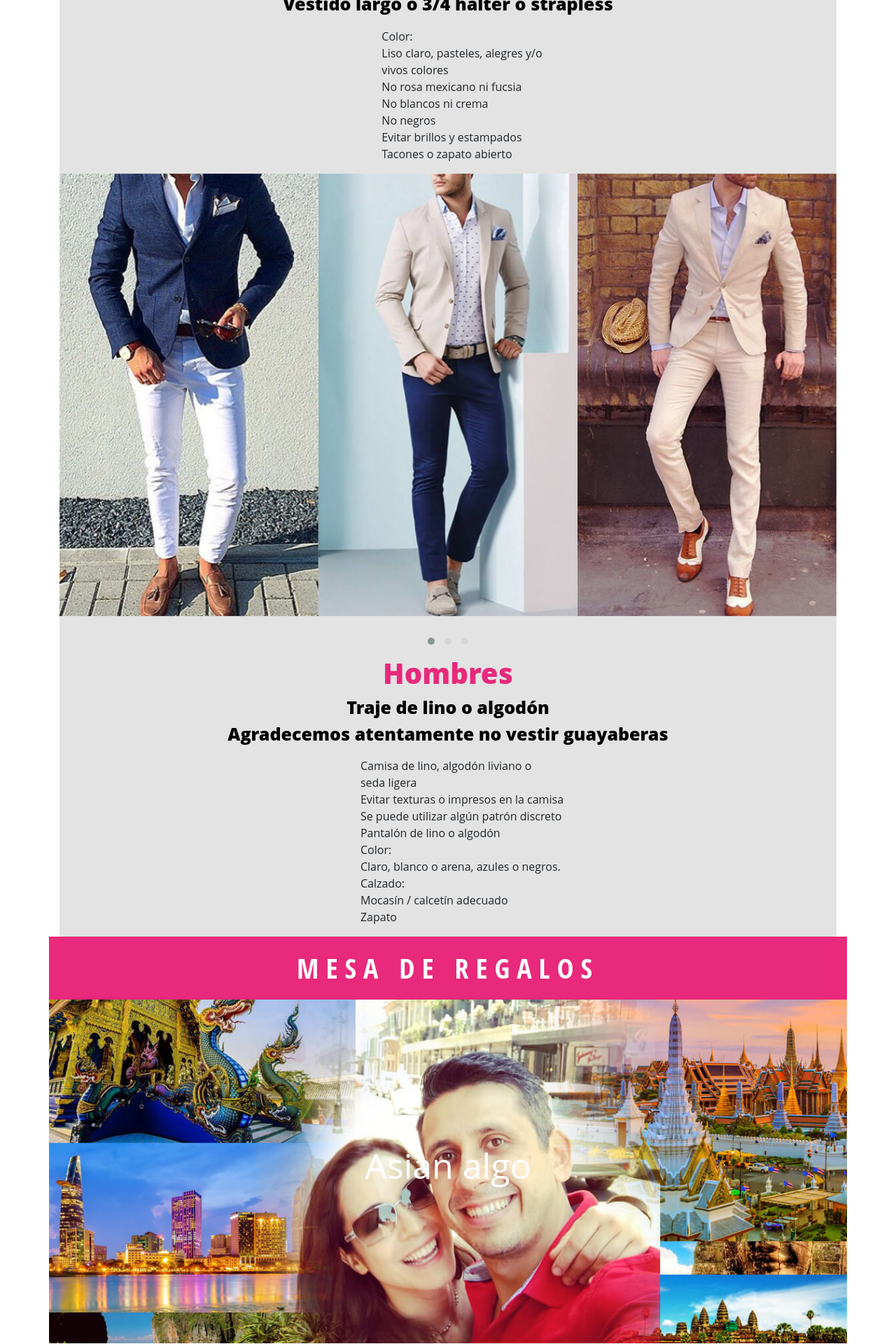
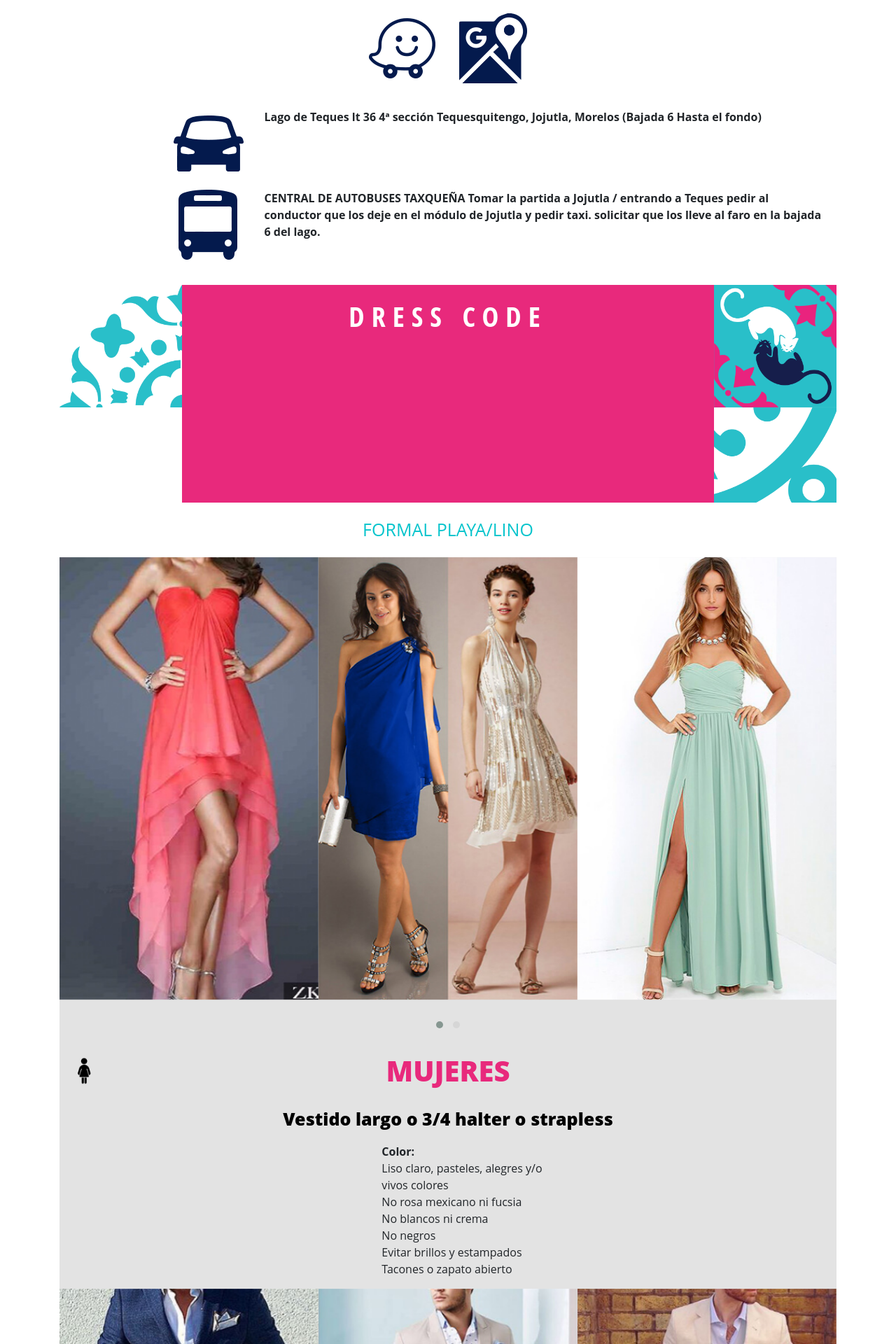
Before and after one commit to alucard0/paolayarturo, a PHP site: page / in a window 1280 px wide. Shown: the part 4524-6444 px from the top of the page at 70% size. Run offline with PHP 8.4, Linux system fonts and the light colour scheme; some libraries are stand-ins or nearby versions.

Commit message:
Mosaicos e iconos
Se incluyeron los íconos y los mosaicos que se requerian ademas de unas correcciones de estilos

```diff
--- a/css/main.css
+++ b/css/main.css
@@ -15,7 +15,7 @@ html body{
 	font-family: 'Open Sans', sans-serif;
 }
 /*Background Rosa*/
-header div.contenidoHeader div.invitacionContenido p:nth-child(1),#boletos,#mesaRegalos,#dressCode,#comoLlegar{
+header div.contenidoHeader div.invitacionContenido p:nth-child(1),div.bgBoletos,div.bgMesaRegalos,div.bgDressCode,div.bgComoLlegar{
 	background-color: #e8297c;
 }
 /*padding-top: 26px; para boletos, para invitacion padding-top: 12px;*/
@@ -27,7 +27,8 @@ div#mesaRegalos p:nth-child(1),
 div#dressCode p:nth-child(1),
 div#comoLlegar p:nth-child(1),
 div#lugarFecha p:nth-child(2),
-div.hotelReservacion p.titulo
+div.hotelReservacion p.titulo,
+div.bgAzul p.titulo
 {
 	font-size: 40px;
 	letter-spacing: 10px;
@@ -104,6 +105,18 @@ header div.contenidoHeader div.invitacionContenido p:nth-child(2){
 	text-align: center;
 	font-family: 'Open Sans Condensed', sans-serif;
 	font-weight: 400;
+}
+.nopadding{
+	padding: 0;
+}
+.nopaddingR{
+	padding-right: 0;
+}
+.nopaddingL{
+	padding-left: 0;
+}
+.nomargin{
+	margin: 0;
 }
 /*Fin header*/
 
@@ -217,6 +233,7 @@ div.infoDressCode p:nth-child(1){
 	text-transform: uppercase;
 	color:#07c4cc;
 	font-size: 25px;
+	margin: 20px 0;
 }
 
 div.infoDressCode div.bgGris{
@@ -235,6 +252,30 @@ div.infoDressCode div.bgGris ul{
 	list-style: none;
 	margin-top: 15px;
 }
+
+div.infoHombres, div.infoMujeres{
+	padding: 0 15px;
+}
+span.icono{
+    width: 40px;
+    height: 40px;
+    display: block;
+    float: left;
+    margin-top: 10px;
+    margin-right: -40px;
+}
+span.icono.hombre{
+    background: url(../images/iconos/hombre.png);
+    background-size: 40px 40px;
+    background-repeat: no-repeat;
+}
+span.icono.mujer{
+    background: url(../images/iconos/mujer.png);
+    background-size: 40px 40px;
+    background-repeat: no-repeat;
+}
+
+
 div.infoMesaRegalos p{
 	text-align: center;
 	font-size: 25px;
--- a/header.php
+++ b/header.php
@@ -136,10 +136,19 @@ ob_start("ob_gzhandler");
 		      		<figure class="logo"><img src="images/header/logo.png" alt="Paola y Arturo 14 de julio Tequesquitengo" class="img-fluid"></figure>
 	      		</div>
 	      		<div class="row justify-content-center">
-		      		<div class="invitacionContenido">
+	      			<div class="col-2 nopadding">
+	      				<figure class="nomargin"><img src="images/mosaicos/1_ICONO_IZQ_PLANTAS-.png" alt="" class="img-fluid"></figure>
+	      			</div>
+		      		<div class="col-8 invitacionContenido nopadding">
 			      			<p>Invitación</p>
 			      			<p>Ceremonia religiosa<br>& banquete</p>
 			      	</div>
+			      	<div class="col-2 nopadding">
+	      				<figure class="nomargin"><img src="images/mosaicos/1_ICONO_DER_FLOR.png" alt="" class="img-fluid"></figure>
+	      			</div>
+	      			<div class="col-12 nopadding">
+	      				<figure class="nomargin"><img src="images/mosaicos/1_ICONO_CENTRO_PLANTAS-.png" alt="" class="img-fluid"></figure>
+	      			</div>
 		      	</div>
 	      	</div>
       	</div>
--- a/index.php
+++ b/index.php
@@ -15,13 +15,52 @@ include 'header.php';
 
 	<div class="container" id="boletos">
 			<div class="row">
+				<div class="col-2 nopadding">
+					<figure class="nomargin"><img src="images/mosaicos/2_ICONO_IZQ_PYA.png" alt="" class="img-fluid"></figure>
+				</div>
+				<div class="col-8 nopadding bgBoletos">
+					<a href="#" data-toggle="modal" data-target="#modalBoletos">
 						<div class="col">
 							<p>Boletos</p>
 							<p>Descarga a tu correo o celular<br><span class="oi oi-data-transfer-download"></span></p>
 						</div>
+
+					</a>
+				</div>
+				<div class="col-2 nopadding">
+					<figure class="nomargin"><img src="images/mosaicos/2_ICONO_DER_PLANTA.png" alt="" class="img-fluid"></figure>
+				</div>
+				<div class="col-12 nopadding">
+					<figure class="text-center nomargin"><img src="images/mosaicos/2_ICONO_CENTRO_PLANTA.png" alt="" class="img-fluid"></figure>
 				</div>
 			</div>
+	</div>
+	<!-- Modal -->
+	<div class="modal fade" id="modalBoletos" tabindex="-1" role="dialog" aria-labelledby="exampleModalLabel" aria-hidden="true">
+	  <div class="modal-dialog" role="document">
+	    <div class="modal-content">
+	      <div class="modal-header">
+	        <h5 class="modal-title" id="exampleModalLabel">Descarga tus boletos</h5>
+	        <button type="button" class="close" data-dismiss="modal" aria-label="Close">
+	          <span aria-hidden="true">&times;</span>
+	        </button>
+	      </div>
+	      <div class="modal-body">
+	        <form action="#">
+	        	<div class="form-group">
+	        		<label for="correo">Dirección de correo</label>
+    				<input type="email" class="form-control" id="correo" aria-describedby="emailHelp" placeholder="Escribe tu correo" required="required">
+    				<small id="emailHelp" class="form-text text-muted">Los boletos te llegarán a tu correo.</small>
+	        	</div>
+	        	<button type="submit" class="btn btn-primary">Obtener boletos</button>
+	        </form>
+	      </div>
+	      <div class="modal-footer">
 
+	      </div>
+	    </div>
+	  </div>
+	</div>
 	<div class="container" id="lugarFecha">
 			<div class="row">
 				<div class="col">
@@ -56,10 +95,17 @@ include 'header.php';
 		</div>
 	</div>
 	<div class="container bgAzul">
-		<div class="hotelReservacion">
-				<p class="titulo">Hotel</p>
 		<div class="row justify-content-center">
 
+					<div class="col-8 nopadding">
+						<p class="titulo">Hotel</p>
+					</div>
+				  	<div class="col-2 nopadding">
+						<figure class="nomargin text-right"><img src="images/mosaicos/3_ICONO_DER_PALMA.png" alt="" class="img-fluid"></figure>
+					</div>
+					<div class="col-2 nopadding">
+						<figure class="nomargin text-left"><img src="images/mosaicos/3_ICONO_DER_FLOR.png" alt="" class="img-fluid"></figure>
+					</div>
 				  	<!--Aqui va carrousel-->
 				  	<div class="owl-carousel owl-theme">
   					  	<figure class="item">
@@ -89,9 +135,10 @@ include 'header.php';
 				   	</div>
 
 				</div>
+		<div class="hotelReservacion">
 			<p class="titulo">Reservación</p>
 			<div class="row">
-			      	<div class="col-4 col-sm-6 text-right"><p class="text-right">bed</p></div>
+		      	<div class="col-4 col-sm-6 text-right"><figure><img src="images/iconos/iconoHotel.png" alt="hotel" class="img-fluid"></figure></div>
 		      	<div class="col-8 col-sm-6">
 		      		<p class="text-left">12 habitaciones dobles</p></div>
 		      	<div class="col-4 col-sm-6">
@@ -100,7 +147,6 @@ include 'header.php';
 		      	<div class="col-8 ">
 		      		<p class="text-left">Precio por 1 noche<br>3 pagos mensuales de<br>$733.33 a liquidar en abril</p>
 		      	</div>
-
 		    </div>
 		</div>
 	</div>
@@ -117,8 +163,14 @@ include 'header.php';
 
 	<div class="container" id="comoLlegar">
 		<div class="row">
-			<div class="col">
+			<div class="col-2 nopadding">
+				<figure class="nomargin"><img src="images/mosaicos/4_ICONO_IZQ_MOTO.png" alt="" class="img-fluid"></figure>
+			</div>
+			<div class="col nopadding bgComoLlegar">
 				<p >¿Cómo llegar?</p>
+			</div>
+			<div class="col-2 nopadding">
+				<figure class="nomargin"><img src="images/mosaicos/4_ICONO_DER_PLANTA.png" alt="" class="img-fluid"></figure>
 			</div>
 		</div>
 	</div>
@@ -128,20 +180,22 @@ include 'header.php';
 		</div>
 
 		<div class="row infoTransporte">
-			<div class="col-12 text-center">
-				<a href="https://www.waze.com/location?ll=18.612878,-99.279799" target="_blank" rel="noopener" >waze</a>
-				<a href="https://www.google.com.mx/maps/place/%22EL+FARO%22/@18.612878,-99.2819877,17z/data=!3m1!4b1!4m5!3m4!1s0x85cdd362b84e3e91:0xf16fbfd753a2e978!8m2!3d18.612878!4d-99.279799?shorturl=1" target="_blank" rel="noopener" >maps</a>
+			<div class="col text-right">
+				<a href="https://www.waze.com/location?ll=18.612878,-99.279799" target="_blank" rel="noopener" ><figure><img src="images/iconos/2_ICONO_WAZE_2018_100X100.png" alt="mapa de waze" class="img-fluid"></figure></a>
+			</div>
+			<div class="col text-left">
+				<a href="https://www.google.com.mx/maps/place/%22EL+FARO%22/@18.612878,-99.2819877,17z/data=!3m1!4b1!4m5!3m4!1s0x85cdd362b84e3e91:0xf16fbfd753a2e978!8m2!3d18.612878!4d-99.279799?shorturl=1" target="_blank" rel="noopener" ><figure><img src="images/iconos/3_ICONO_GOOGLEMAPS_2018_100X100.png" alt="" class="img-fluid"></figure></a>
 			</div>
 		</div>
 		<div class="row infoTransporte">
-			<div class="col-3">
-				<p class="text-right">Carro</p>
+			<div class="col-3 text-right">
+				<figure><img src="images/iconos/5_ICONO_CAR_2018_100X100.png" alt="" class="img-fluid"></figure>
 			</div>
 			<div class="col-9">
 				<p>Lago de Teques lt 36 4ª sección Tequesquitengo, Jojutla, Morelos (Bajada 6 Hasta el fondo)</p>
 			</div>
-			<div class="col-3">
-				<p class="text-right">Autobús</p>
+			<div class="col-3 text-right">
+				<figure><img src="images/iconos/4_ICONO_BUS_2018_100X100.png" alt="" class="img-fluid"></figure>
 			</div>
 			<div class="col-9">
 				<p>CENTRAL DE AUTOBUSES TAXQUEÑA
@@ -156,8 +210,15 @@ include 'header.php';
 
 	<div class="container" id="dressCode">
 		<div class="row">
-			<div class="col">
+			<div class="col-2 nopaddingR">
+				<figure class="nomargin"><img src="images/mosaicos/5_ICONO_IZQ_PLANTA.png" alt="" class="img-fluid"></figure>
+			</div>
+			<div class="col bgDressCode">
 				<p>Dress code</p>
+				<!--<figure class="nomargin text-right"><img src="images/mosaicos/5_ICONO_CENTRO_PLANTAS.png" alt="" class="img-fluid"></figure>-->
+			</div>
+			<div class="col-2 nopaddingL">
+				<figure class="nomargin"><img src="images/mosaicos/5_ICONO_DER_GATOS.png" alt="" class="img-fluid"></figure>
 			</div>
 		</div>
 	</div>
@@ -174,11 +235,12 @@ include 'header.php';
 				<figure class="item"><img src="images/dresscode/mujeres/7_DRESSCODE-MUJER.jpg" alt=""></figure>
 				<figure class="item"><img src="images/dresscode/mujeres/8_DRESSCODE-MUJER.jpg" alt=""></figure>
 			</div>
-			<p class="titulo">Mujeres</p>
+			<div class="infoMujeres">
+				<p class="titulo"><span class="icono mujer"></span>Mujeres</p>
 				<p class="subtitulo">Vestido largo o 3/4 halter o strapless</p>
 				<div class="row justify-content-center">
 					<ul >
-					<li>Color:</li>
+						<li><strong>Color:</strong></li>
 						<li>Liso claro, pasteles, alegres y/o </li>
 						<li>vivos colores </li>
 						<li>No rosa mexicano ni fucsia</li>
@@ -187,6 +249,7 @@ include 'header.php';
 						<li>Evitar brillos y estampados</li>
 						<li>Tacones o zapato abierto</li>
 					</ul>
+				</div>
 			</div>
 
 			<div class="owl-carousel owl-theme">
@@ -212,9 +275,8 @@ include 'header.php';
 					<img src="images/dresscode/hombres/7_DRESSCODE-HOMBRE.jpg" alt="">
 				</figure>
 			</div>
-
-
-			<p class="titulo">Hombres</p>
+			<div class="infoHombres">
+				<p class="titulo"><span class="icono hombre"></span>Hombres</p>
 				<p class="subtitulo">Traje de lino o algodón</p>
 				<p class="subtitulo">Agradecemos atentamente no vestir guayaberas</p>
 				<div class="row justify-content-center">
@@ -224,12 +286,13 @@ include 'header.php';
 						<li>Evitar texturas o impresos en la camisa </li>
 						<li>Se puede utilizar algún patrón discreto</li>
 						<li>Pantalón de lino o algodón</li>
-					<li>Color:</li>
+						<li><strong>Color:</strong></li>
 						<li>Claro,  blanco o arena, azules o negros.</li>
-					<li>Calzado:</li>
+						<li><strong>Calzado:</strong></li>
 						<li>Mocasín / calcetín adecuado</li>
 						<li>Zapato</li>
 					</ul>
+				</div>
 			</div>
 		</div>
 	</div>
@@ -239,13 +302,19 @@ include 'header.php';
 
 	<div class="container" id="mesaRegalos">
 		<div class="row">
-			<div class="col">
+			<div class="col-2 nopadding">
+				<figure class="nomargin"><img src="images/mosaicos/6_ICONO_IZQ_ELEFANTE.png" alt="" class="img-fluid"></figure>
+			</div>
+			<div class="col nopadding bgMesaRegalos">
 				<p>Mesa de regalos</p>
+			</div>
+			<div class="col-2 nopadding">
+				<figure class="nomargin"><img src="images/mosaicos/6_ICONO_DER_AVION.png" alt="" class="img-fluid"></figure>
 			</div>
 		</div>
 	</div>
 	<div class="container bannerMesaRegalos">
-		<p>Asian algo</p>
+		<p>Asian Wanderlust</p>
 	</div>
 
 	<div class="container infoMesaRegalos">
@@ -260,7 +329,7 @@ include 'header.php';
 				<p>Elige alguna opción de la mesa de regalos y ayúdanos a vivir nuestra luna de miel soñada.  :)
 			</p>
 			</div>
-			<a href="https://boda-paoyarturo.zankyou.com/mx/mesa-regalos/mesa-regalos" target="_blank" rel="noopener">Ver mesa de Regalo</a>
+			<a href="https://boda-paoyarturo.zankyou.com/mx/mesa-regalos/mesa-regalos" target="_blank" rel="noopener" class="btn btn-primary">Ver mesa de Regalo</a>
 		</div>
 	</div>
 
```
Also changed, not shown: other parts of css/main.css (+27 -7 lines), images/iconos/hombre.png (added), images/iconos/iconoHotel.png (added), images/iconos/mujer.png (added). Lines whose indentation alone changed are shown as unchanged.
